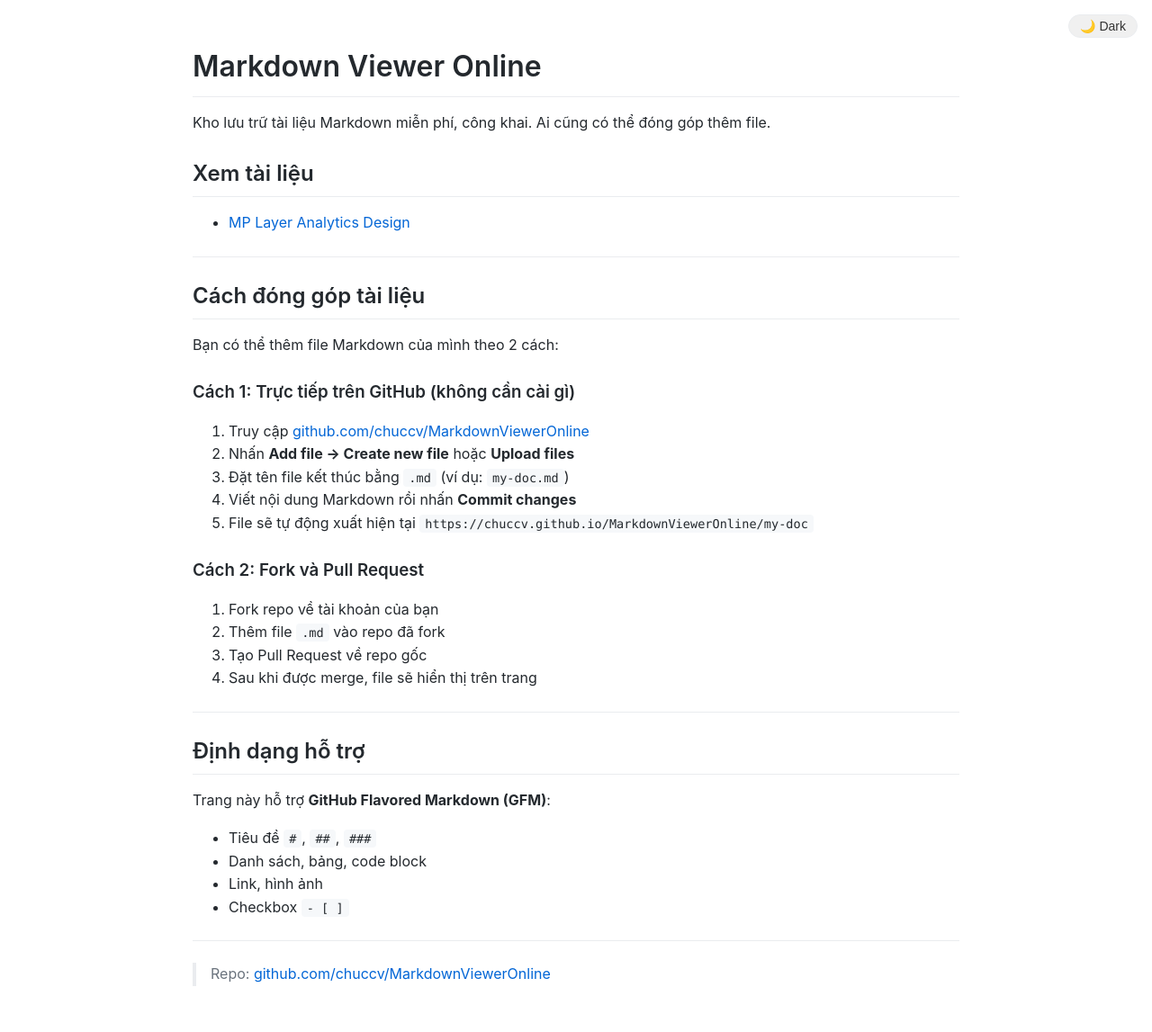
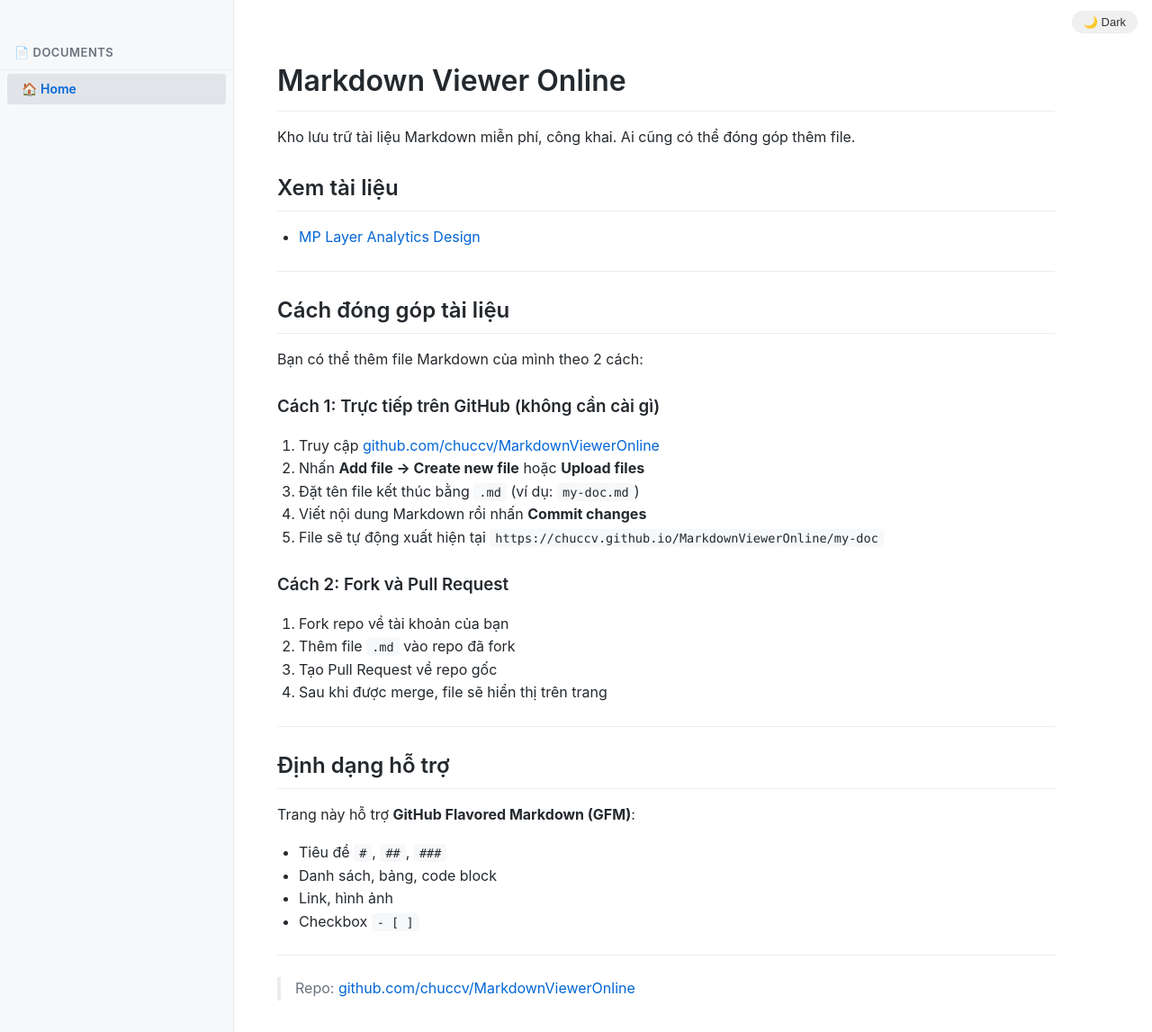
Before and after one commit to chuccv/MarkdownViewerOnline, a Jekyll site: the page built from index.md, in a window 1280 px wide and 1208 px high. Shown: the top 1147 px of the window at 90% size. Built offline with Jekyll 4.4.1, drawn with Linux system fonts in a browser that asks for light colours; our own code applies the rules of GitHub Pages for plain Markdown files.

Commit message:
Add sidebar nav menu listing all .md files

```diff
--- a/_layouts/default.html
+++ b/_layouts/default.html
@@ -3,43 +3,93 @@
 <head>
   <meta charset="utf-8">
   <meta name="viewport" content="width=device-width, initial-scale=1">
-  <title>{{ page.title | default: "Markdown Viewer" }}</title>
+  <title>{{ page.title | default: page.name | replace: '.md', '' }}</title>
   <style>
     :root[data-theme="light"] {
       --bg: #ffffff;
+      --sidebar-bg: #f6f8fa;
       --text: #24292e;
       --border: #eaecef;
       --code-bg: #f6f8fa;
       --blockquote: #6a737d;
       --link: #0366d6;
+      --link-active: #0366d6;
       --btn-bg: #f0f0f0;
       --btn-text: #333;
+      --nav-hover: #e1e4e8;
     }
     :root[data-theme="dark"] {
       --bg: #0d1117;
+      --sidebar-bg: #161b22;
       --text: #c9d1d9;
       --border: #30363d;
       --code-bg: #161b22;
       --blockquote: #8b949e;
       --link: #58a6ff;
+      --link-active: #58a6ff;
       --btn-bg: #21262d;
       --btn-text: #c9d1d9;
+      --nav-hover: #21262d;
     }
-    * { box-sizing: border-box; }
+    * { box-sizing: border-box; margin: 0; padding: 0; }
     body {
       font-family: -apple-system, BlinkMacSystemFont, "Segoe UI", Helvetica, Arial, sans-serif;
       font-size: 16px;
       line-height: 1.6;
       color: var(--text);
       background: var(--bg);
-      max-width: 900px;
-      margin: 0 auto;
-      padding: 24px 24px 80px;
+      display: flex;
+      min-height: 100vh;
       transition: background 0.2s, color 0.2s;
     }
+
+    /* Sidebar */
+    #sidebar {
+      width: 260px;
+      min-width: 260px;
+      background: var(--sidebar-bg);
+      border-right: 1px solid var(--border);
+      padding: 16px 0;
+      position: fixed;
+      top: 0; left: 0; bottom: 0;
+      overflow-y: auto;
+    }
+    #sidebar h2 {
+      font-size: 13px;
+      font-weight: 600;
+      text-transform: uppercase;
+      letter-spacing: 0.5px;
+      color: var(--blockquote);
+      padding: 8px 16px;
+      margin-bottom: 4px;
+    }
+    #sidebar a {
+      display: block;
+      padding: 6px 16px;
+      color: var(--text);
+      text-decoration: none;
+      font-size: 14px;
+      border-radius: 4px;
+      margin: 1px 8px;
+      white-space: nowrap;
+      overflow: hidden;
+      text-overflow: ellipsis;
+    }
+    #sidebar a:hover { background: var(--nav-hover); }
+    #sidebar a.active { background: var(--nav-hover); color: var(--link); font-weight: 600; }
+
+    /* Main content */
+    #content {
+      margin-left: 260px;
+      padding: 40px 48px 80px;
+      max-width: 960px;
+      width: 100%;
+    }
+
+    /* Theme toggle */
     #theme-toggle {
       position: fixed;
-      top: 16px;
+      top: 12px;
       right: 16px;
       cursor: pointer;
       background: var(--btn-bg);
@@ -47,9 +97,11 @@
       border: 1px solid var(--border);
       border-radius: 20px;
       padding: 4px 12px;
-      font-size: 14px;
+      font-size: 13px;
       z-index: 99;
     }
+
+    /* Markdown styles */
     h1, h2, h3, h4, h5, h6 { font-weight: 600; margin-top: 24px; margin-bottom: 16px; }
     h1 { font-size: 2em; border-bottom: 1px solid var(--border); padding-bottom: 8px; }
     h2 { font-size: 1.5em; border-bottom: 1px solid var(--border); padding-bottom: 6px; }
@@ -60,36 +112,57 @@
       font-size: 85%;
       font-family: "SFMono-Regular", Consolas, monospace;
     }
-    pre {
-      background: var(--code-bg);
-      padding: 16px;
-      border-radius: 6px;
-      overflow: auto;
-    }
+    pre { background: var(--code-bg); padding: 16px; border-radius: 6px; overflow: auto; }
     pre code { background: none; padding: 0; }
     table { border-collapse: collapse; width: 100%; margin: 16px 0; }
     th, td { border: 1px solid var(--border); padding: 8px 12px; }
     th { background: var(--code-bg); font-weight: 600; }
-    blockquote {
-      border-left: 4px solid var(--border);
-      margin: 0;
-      padding: 0 16px;
-      color: var(--blockquote);
-    }
+    tr:nth-child(even) td { background: var(--sidebar-bg); }
+    blockquote { border-left: 4px solid var(--border); padding: 0 16px; color: var(--blockquote); }
     a { color: var(--link); text-decoration: none; }
     a:hover { text-decoration: underline; }
     img { max-width: 100%; }
     hr { border: none; border-top: 1px solid var(--border); margin: 24px 0; }
+    p { margin-bottom: 16px; }
+    ul, ol { padding-left: 24px; margin-bottom: 16px; }
+
+    /* Mobile */
+    @media (max-width: 768px) {
+      #sidebar { display: none; }
+      #content { margin-left: 0; padding: 24px 16px 60px; }
+    }
   </style>
 </head>
 <body>
+  <nav id="sidebar">
+    <h2>📄 Documents</h2>
+    {% assign pages = site.pages | sort: 'name' %}
+    {% for p in pages %}
+      {% unless p.name == '' or p.path contains '_' %}
+        {% if p.name contains '.md' or p.name == 'index.md' %}
+          {% assign label = p.name | replace: '.md', '' | replace: '-', ' ' | replace: '_', ' ' %}
+          {% if p.name == 'index.md' %}
+            {% assign label = '🏠 Home' %}
+          {% endif %}
+          <a href="{{ p.url | relative_url }}"
+             {% if page.url == p.url %}class="active"{% endif %}>
+            {{ label }}
+          </a>
+        {% endif %}
+      {% endunless %}
+    {% endfor %}
+  </nav>
+
   <button id="theme-toggle" onclick="toggleTheme()">🌙 Dark</button>
-  {{ content }}
+
+  <main id="content">
+    {{ content }}
+  </main>
+
   <script>
     const html = document.documentElement;
     const btn = document.getElementById('theme-toggle');
-    const saved = localStorage.getItem('theme') || 'light';
-    setTheme(saved);
+    setTheme(localStorage.getItem('theme') || 'light');
 
     function setTheme(t) {
       html.setAttribute('data-theme', t);
```
